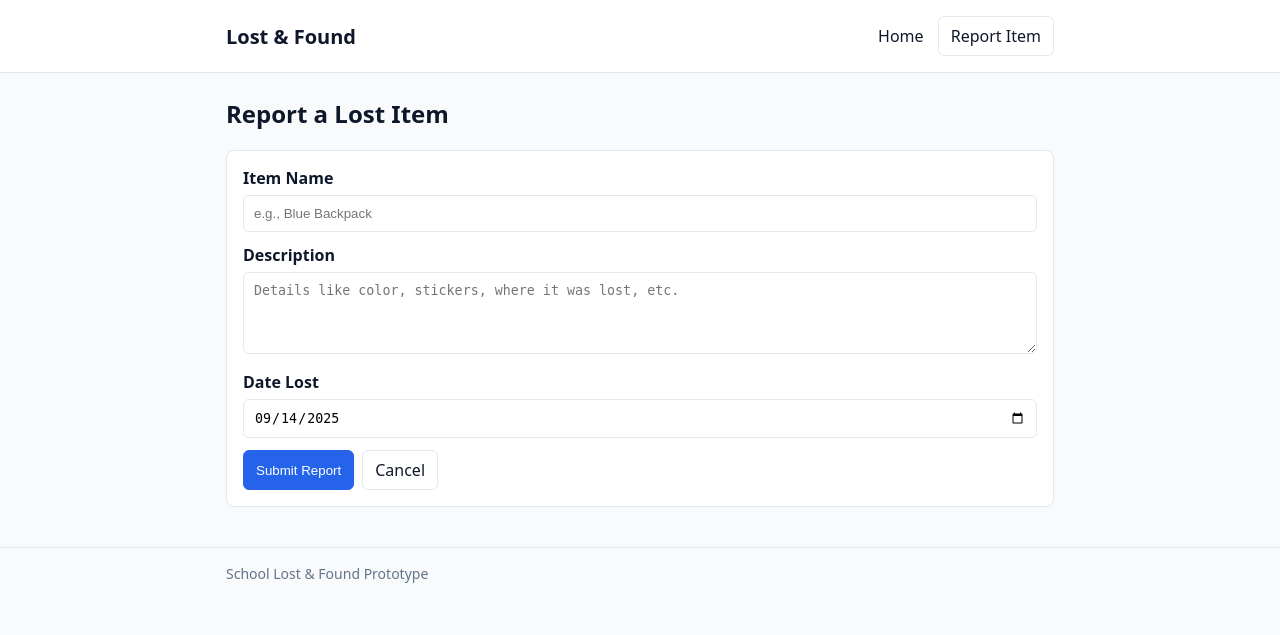
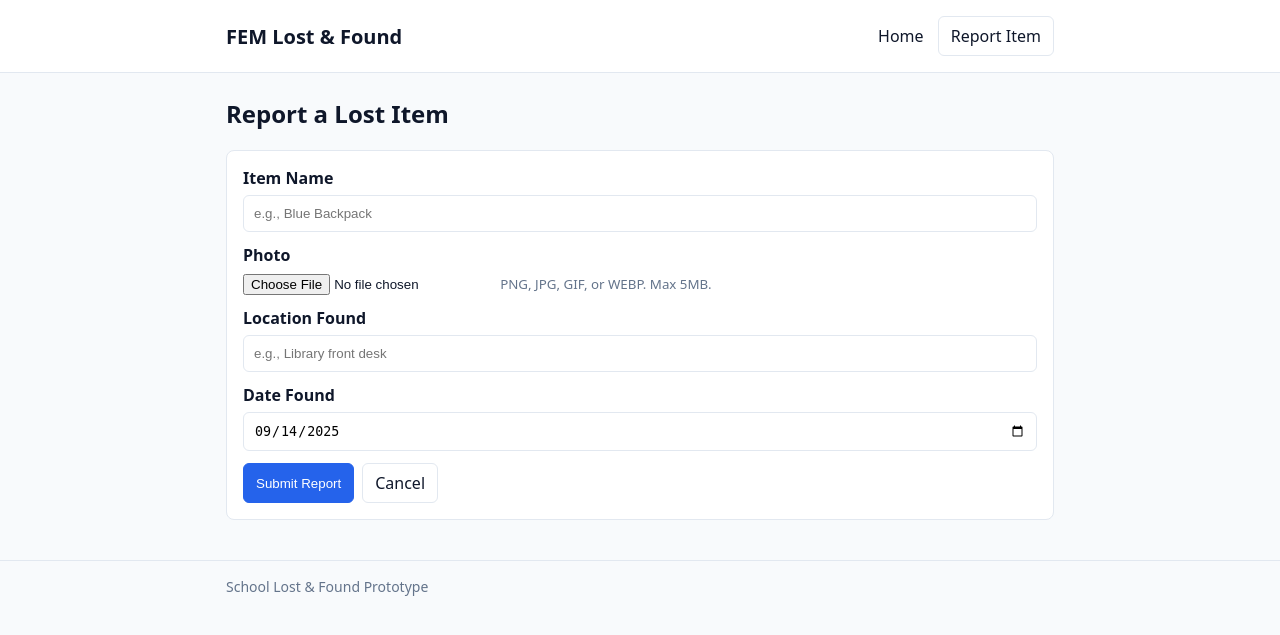
Before and after one commit to taemincode/lostfound, a Flask app: page /report in a window 1280 px wide. Shown: the top 635 px of the page. Run offline with Flask 3, Linux system fonts and the light colour scheme.

Commit message:
Enhance item reporting functionality: add image upload, location, and date found fields; update database schema and templates accordingly.

```diff
--- a/app.py
+++ b/app.py
@@ -1,11 +1,16 @@
 import os
 import sqlite3
 import datetime as dt
-from flask import Flask, render_template, request, redirect, url_for, flash
+import imghdr
+from uuid import uuid4
+from werkzeug.utils import secure_filename
+from flask import Flask, render_template, request, redirect, url_for, flash, abort
 
 
 BASE_DIR = os.path.abspath(os.path.dirname(__file__))
 DB_PATH = os.path.join(BASE_DIR, "lostfound.db")
+UPLOAD_FOLDER = os.path.join(BASE_DIR, "static", "uploads")
+ALLOWED_IMGHDR = {"jpeg", "png", "gif", "webp"}
 
 
 def get_db_connection():
@@ -17,32 +22,60 @@ def get_db_connection():
 def init_db():
     conn = get_db_connection()
     cur = conn.cursor()
+    # Create table with the target schema if missing
     cur.execute(
         """
         CREATE TABLE IF NOT EXISTS items (
             id INTEGER PRIMARY KEY AUTOINCREMENT,
             name TEXT NOT NULL,
             description TEXT,
-            date TEXT NOT NULL
+            date_found TEXT,
+            location TEXT,
+            status TEXT NOT NULL DEFAULT 'available',
+            image_filename TEXT
         )
         """
     )
+    # Best-effort lightweight migration for older schemas
+    cur.execute("PRAGMA table_info(items)")
+    cols = {row[1] for row in cur.fetchall()}  # row[1] is column name
+    if "date_found" not in cols:
+        cur.execute("ALTER TABLE items ADD COLUMN date_found TEXT")
+    if "location" not in cols:
+        cur.execute("ALTER TABLE items ADD COLUMN location TEXT")
+    if "status" not in cols:
+        cur.execute("ALTER TABLE items ADD COLUMN status TEXT")
+        cur.execute("UPDATE items SET status='available' WHERE status IS NULL OR status='' ")
+    if "image_filename" not in cols:
+        cur.execute("ALTER TABLE items ADD COLUMN image_filename TEXT")
+    # If an older column 'date' exists and date_found is null, copy it over
+    if "date" in cols and "date_found" in cols:
+        cur.execute("UPDATE items SET date_found = COALESCE(date_found, date) WHERE date_found IS NULL")
     conn.commit()
     conn.close()
 
 
 app = Flask(__name__)
 app.config["SECRET_KEY"] = os.environ.get("SECRET_KEY", "dev-secret")
+app.config["UPLOAD_FOLDER"] = UPLOAD_FOLDER
+app.config["MAX_CONTENT_LENGTH"] = int(os.environ.get("MAX_CONTENT_LENGTH", 5 * 1024 * 1024))
 
 # Ensure the database and table exist at startup (Flask 3 removed before_first_request)
 init_db()
+os.makedirs(app.config["UPLOAD_FOLDER"], exist_ok=True)
 
 
 @app.route("/")
 def index():
     conn = get_db_connection()
     items = conn.execute(
-        "SELECT id, name, description, date FROM items ORDER BY date DESC, id DESC"
+        """
+        SELECT id, name, description, date_found, location, status, image_filename
+        FROM items
+        WHERE status = ? OR status IS NULL OR status = ''
+        ORDER BY date_found DESC, id DESC
+        """,
+        ("available",),
     ).fetchall()
     conn.close()
     return render_template("index.html", items=items)
@@ -53,24 +86,54 @@ def report():
     if request.method == "POST":
         name = (request.form.get("name") or "").strip()
         description = (request.form.get("description") or "").strip()
-        date_val = (request.form.get("date") or "").strip()
+        date_found = (request.form.get("date_found") or "").strip()
+        location = (request.form.get("location") or "").strip()
+        image_file = request.files.get("image")
 
         if not name:
             flash("Item name is required.", "error")
             return redirect(url_for("report"))
 
-        if not date_val:
-            date_val = dt.date.today().isoformat()
+        if not date_found:
+            date_found = dt.date.today().isoformat()
+
+        image_filename = None
+        if image_file and image_file.filename:
+            # Validate and save image
+            header = image_file.stream.read(512)
+            image_file.stream.seek(0)
+            kind = imghdr.what(None, h=header)
+            if not kind or kind not in ALLOWED_IMGHDR:
+                flash("Unsupported image type. Please upload PNG, JPG, GIF, or WEBP.", "error")
+                return redirect(url_for("report"))
+            ext_map = {"jpeg": ".jpg", "png": ".png", "gif": ".gif", "webp": ".webp"}
+            unique_name = uuid4().hex + ext_map.get(kind, "")
+            save_path = os.path.join(app.config["UPLOAD_FOLDER"], unique_name)
+            try:
+                image_file.save(save_path)
+                image_filename = unique_name
+            except Exception:
+                flash("Failed to save image.", "error")
+                return redirect(url_for("report"))
 
         conn = get_db_connection()
-        conn.execute(
-            "INSERT INTO items (name, description, date) VALUES (?, ?, ?)",
-            (name, description, date_val),
-        )
+        # If legacy column 'date' exists and is NOT NULL, include it in insert
+        cur = conn.execute("PRAGMA table_info(items)")
+        cols = {row[1] for row in cur.fetchall()}
+        if "date" in cols:
+            conn.execute(
+                "INSERT INTO items (name, description, date_found, location, status, image_filename, date) VALUES (?, ?, ?, ?, ?, ?, ?)",
+                (name, description, date_found, location, "available", image_filename, date_found),
+            )
+        else:
+            conn.execute(
+                "INSERT INTO items (name, description, date_found, location, status, image_filename) VALUES (?, ?, ?, ?, ?, ?)",
+                (name, description, date_found, location, "available", image_filename),
+            )
         conn.commit()
         conn.close()
 
-        flash("Report submitted.", "success")
+        flash("Item reported.", "success")
         return redirect(url_for("index"))
 
     # GET
@@ -78,6 +141,40 @@ def report():
     return render_template("report.html", today=today)
 
 
+@app.route("/items/<int:item_id>")
+def item_detail(item_id: int):
+    conn = get_db_connection()
+    item = conn.execute(
+        "SELECT id, name, description, date_found, location, status, image_filename FROM items WHERE id = ?",
+        (item_id,),
+    ).fetchone()
+    conn.close()
+    if not item:
+        abort(404)
+    return render_template("item_detail.html", item=item)
+
+
+@app.route("/claim/<int:item_id>", methods=["POST"])
+def claim_item(item_id: int):
+    conn = get_db_connection()
+    cur = conn.cursor()
+    cur.execute("UPDATE items SET status = 'claimed' WHERE id = ?", (item_id,))
+    conn.commit()
+    changed = cur.rowcount
+    conn.close()
+    if changed:
+        flash("Item marked as claimed.", "success")
+    else:
+        flash("Item not found.", "error")
+    return redirect(url_for("item_detail", item_id=item_id))
+
+
+@app.errorhandler(413)
+def too_large(e):
+    flash("Image too large. Max 5MB.", "error")
+    return redirect(url_for("report"))
+
+
 if __name__ == "__main__":
-    port = int(os.environ.get("PORT", 5001))
+    port = int(os.environ.get("PORT", 5000))
     app.run(host="0.0.0.0", port=port, debug=True)
--- a/requirements.txt
+++ b/requirements.txt
@@ -1,2 +1,2 @@
-Flask==3.0.3
+Flask==3.0.2
 gunicorn==21.2.0
--- a/runtime.txt
+++ b/runtime.txt
@@ -1 +1 @@
-3.11.9
+python-3.11.9
--- a/static/style.css
+++ b/static/style.css
@@ -76,6 +76,12 @@ h2 { margin-top: 24px; }
 .item-card header { display: flex; justify-content: space-between; align-items: baseline; }
 .item-card h3 { margin: 0; font-size: 18px; }
 .item-card .date { color: var(--muted); }
+.item-card img { display: block; width: 100%; height: auto; border-radius: 6px; margin-bottom: 8px; }
+.thumb { aspect-ratio: 4 / 3; object-fit: cover; }
+.detail-image { max-height: 420px; object-fit: contain; background: #f1f5f9; }
+.preview { margin-top: 8px; }
+.preview-image { display: block; width: 100%; max-height: 280px; object-fit: contain; background: #f1f5f9; border: 1px solid var(--border); border-radius: 6px; }
+.hidden { display: none !important; }
 
 .form { background: var(--card); border: 1px solid var(--border); border-radius: 8px; padding: 16px; }
 .field { margin-bottom: 12px; }
--- a/templates/layout.html
+++ b/templates/layout.html
@@ -9,7 +9,7 @@
   <body>
     <header class="site-header">
       <div class="container">
-        <h1><a href="{{ url_for('index') }}">Lost &amp; Found</a></h1>
+        <h1><a href="{{ url_for('index') }}">FEM Lost &amp; Found</a></h1>
         <nav>
           <a href="{{ url_for('index') }}">Home</a>
           <a class="btn" href="{{ url_for('report') }}">Report Item</a>
--- a/templates/report.html
+++ b/templates/report.html
@@ -2,20 +2,36 @@
 {% block content %}
   <h2>Report a Lost Item</h2>
 
-  <form class="form" method="post" action="{{ url_for('report') }}">
+  <form class="form" method="post" action="{{ url_for('report') }}" enctype="multipart/form-data">
     <div class="field">
       <label for="name">Item Name</label>
       <input type="text" id="name" name="name" placeholder="e.g., Blue Backpack" required>
     </div>
 
     <div class="field">
-      <label for="description">Description</label>
-      <textarea id="description" name="description" rows="4" placeholder="Details like color, stickers, where it was lost, etc."></textarea>
+      <label for="image">Photo</label>
+      <input type="file" id="image" name="image" accept="image/*" required>
+      <small class="muted">PNG, JPG, GIF, or WEBP. Max 5MB.</small>
     </div>
 
     <div class="field">
-      <label for="date">Date Lost</label>
-      <input type="date" id="date" name="date" value="{{ today }}">
+      <div id="preview" class="preview hidden">
+          <img id="image-preview" class="preview-image" alt="Selected image preview">
+      </div>
+    </div>
+
+    <div class="field">
+      <label for="location">Location Found</label>
+      <input type="text" id="location" name="location" placeholder="e.g., Library front desk">
+    </div>
+
+    <div class="field">
+      <label for="date_found">Date Found</label>
+      <input type="date" id="date_found" name="date_found" value="{{ today }}">
+    </div>
+
+    <div id="preview" class="preview hidden">
+      <img id="image-preview" class="preview-image" alt="Selected image preview">
     </div>
 
     <div class="actions">
@@ -23,4 +39,31 @@
       <a class="btn" href="{{ url_for('index') }}">Cancel</a>
     </div>
   </form>
+
+  <script>
+    (function () {
+      const input = document.getElementById('image');
+      const container = document.getElementById('preview');
+      const img = document.getElementById('image-preview');
+      if (!input || !container || !img) return;
+      let currentUrl = null;
+      input.addEventListener('change', () => {
+        const file = input.files && input.files[0];
+        if (!file) {
+          container.classList.add('hidden');
+          if (currentUrl) { URL.revokeObjectURL(currentUrl); currentUrl = null; }
+          img.removeAttribute('src');
+          return;
+        }
+        if (!file.type || !file.type.startsWith('image/')) {
+          container.classList.add('hidden');
+          return;
+        }
+        if (currentUrl) { URL.revokeObjectURL(currentUrl); }
+        currentUrl = URL.createObjectURL(file);
+        img.src = currentUrl;
+        container.classList.remove('hidden');
+      });
+    })();
+  </script>
 {% endblock %}
```
Also changed, not shown: templates/index.html (+13 -9 lines), templates/item_detail.html (added, +27 -0 lines), lostfound.db, static/uploads/4e6190c417834fb5b4b0f5cd283699a3.png (added), static/uploads/68e6d732aaa9401299b789a8f63802bf.webp (added), static/uploads/9513ed312e294fbd81914ac0e3f460ff.jpg (added), static/uploads/d8a7232a010d499ca79c3578f4387e54.png (added).
